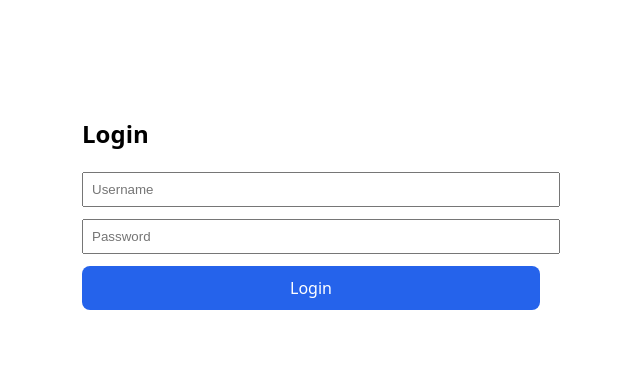
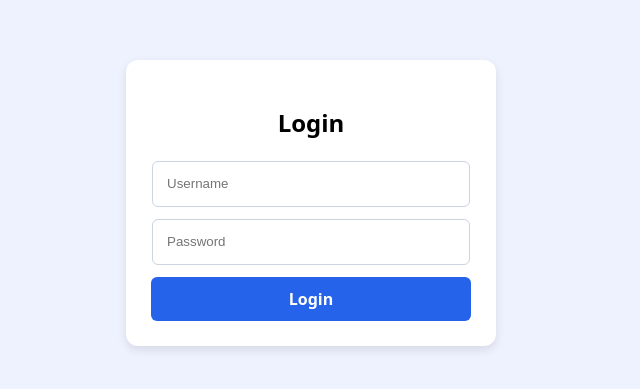
Before and after one commit to n2217918-dotcom/excel-dashboard-frontend, a React app: page / in a window 1280 px wide. Shown: the part 197-586 px from the top of the page, without its empty margins (329-969 px from the left). Built offline with nearby package versions, Linux system fonts and the light colour scheme; the HTML template or start-up script is replaced by a standard one.

Commit message:
Fix RFT data loading using backend keys

```diff
--- a/src/App.jsx
+++ b/src/App.jsx
@@ -40,8 +40,8 @@ function App() {
           };
         });
 
-        /* ---------- RFT (FIXED – DIRECT KEYS) ---------- */
-        ["RFT-1&2", "RFT-3&4", "RFT-5&6"].forEach((k) => {
+        /* ---------- BI AXIAL ---------- */
+        ["BI AXIAL-CV", "BI AXIAL-LP"].forEach((k) => {
           if (!data[k]) return;
           updated[k] = {
             ...updated[k],
@@ -52,8 +52,8 @@ function App() {
           };
         });
 
-        /* ---------- BI AXIAL ---------- */
-        ["BI AXIAL-CV", "BI AXIAL-LP"].forEach((k) => {
+        /* ---------- RFT (FIXED – DIRECT KEYS) ---------- */
+        ["RFT-1&2", "RFT-3&4", "RFT-5&6"].forEach((k) => {
           if (!data[k]) return;
           updated[k] = {
             ...updated[k],
@@ -91,7 +91,7 @@ function App() {
     },
   ];
 
-  /* ================= LOGIN ================= */
+  /* ================= LOGIN HANDLERS ================= */
   const login = (e) => {
     e.preventDefault();
     if (username === "wil" && password === "123456") {
@@ -113,7 +113,7 @@ function App() {
     return (
       <div style={styles.loginPage}>
         <form style={styles.loginCard} onSubmit={login}>
-          <h2>Login</h2>
+          <h2 style={{ textAlign: "center" }}>Login</h2>
           {error && <p style={{ color: "red" }}>{error}</p>}
           <input
             style={styles.loginInput}
@@ -148,21 +148,27 @@ function App() {
 
           return (
             <div key={m.name} style={styles.card}>
+              <div style={styles.titleBlock}>
                 <div style={styles.machineName}>{m.name}</div>
                 {m.sub && <div style={styles.sub}>{m.sub}</div>}
-              {m.subLines && m.subLines.map(s => (
+                {m.subLines && m.subLines.map((s) => (
                   <div key={s} style={styles.sub}>{s}</div>
                 ))}
+              </div>
 
+              <div style={styles.alignRow}>
+                <div style={styles.left}>
                   <img src={m.img} alt={m.name} style={styles.image} />
+                </div>
 
+                <div style={styles.form}>
                   {[
                     { key: "wheelCode", label: "Wheel Code" },
                     { key: "wheelSize", label: "Wheel Size" },
                     { key: "cycles", label: "No of Cycles" },
                     { key: "load", label: loadLabel },
                     { key: "testReason", label: "Test Reason" },
-              ].map(f => (
+                  ].map((f) => (
                     <div key={f.key} style={styles.row}>
                       <label style={styles.label}>{f.label}</label>
                       <input
@@ -173,6 +179,8 @@ function App() {
                     </div>
                   ))}
                 </div>
+              </div>
+            </div>
           );
         })}
       </div>
@@ -182,21 +190,65 @@ function App() {
 
 /* ================= STYLES ================= */
 const styles = {
+  loginPage: {
+    minHeight: "100vh",
+    display: "flex",
+    justifyContent: "center",
+    alignItems: "center",
+    background: "#eef2ff",
+  },
+  loginCard: {
+    width: 320,
+    padding: 25,
+    background: "white",
+    borderRadius: 12,
+    boxShadow: "0 4px 10px rgba(0,0,0,0.1)",
+  },
+  loginInput: {
+    width: "90%",
+    height: 44,
+    padding: "0 14px",
+    marginBottom: 12,
+    borderRadius: 6,
+    border: "1px solid #cbd5e1",
+    display: "block",
+    margin: "0 auto 12px",
+  },
+  loginButton: {
+    width: "100%",
+    height: 44,
+    background: "#2563eb",
+    color: "white",
+    border: "none",
+    borderRadius: 6,
+    fontWeight: 600,
+  },
   dashboard: { padding: 20 },
   header: { display: "flex", justifyContent: "space-between", marginBottom: 20 },
+  logoutBtn: {
+    background: "#ef4444",
+    color: "white",
+    border: "none",
+    padding: "8px 14px",
+    borderRadius: 6,
+  },
   grid: { display: "grid", gridTemplateColumns: "repeat(3, 1fr)", gap: 20 },
-  card: { background: "white", padding: 14, borderRadius: 14 },
-  image: { width: 130, marginBottom: 10 },
+  card: {
+    background: "white",
+    padding: 14,
+    borderRadius: 14,
+    boxShadow: "0 2px 8px rgba(0,0,0,0.1)",
+  },
+  titleBlock: { marginBottom: 6 },
+  alignRow: { display: "flex", gap: 18 },
+  left: { width: 140 },
+  image: { width: 130, height: "100%", objectFit: "cover", borderRadius: 6 },
+  form: { flex: 1 },
   row: { display: "flex", alignItems: "center", marginBottom: 6 },
   label: { width: 120, fontSize: 12 },
   input: { width: 150, padding: 6, fontSize: 12 },
-  machineName: { fontWeight: "bold", fontSize: 14 },
+  machineName: { fontWeight: "bold", fontSize: 13 },
   sub: { fontSize: 11, color: "#2563eb" },
-  loginPage: { minHeight: "100vh", display: "flex", justifyContent: "center", alignItems: "center" },
-  loginCard: { background: "white", padding: 25, borderRadius: 12 },
-  loginInput: { width: "100%", marginBottom: 12, padding: 8 },
-  loginButton: { width: "100%", padding: 10, background: "#2563eb", color: "white" },
-  logoutBtn: { background: "#ef4444", color: "white", padding: "8px 14px" },
 };
 
 export default App;
```
Lines whose indentation alone changed are shown as unchanged.
